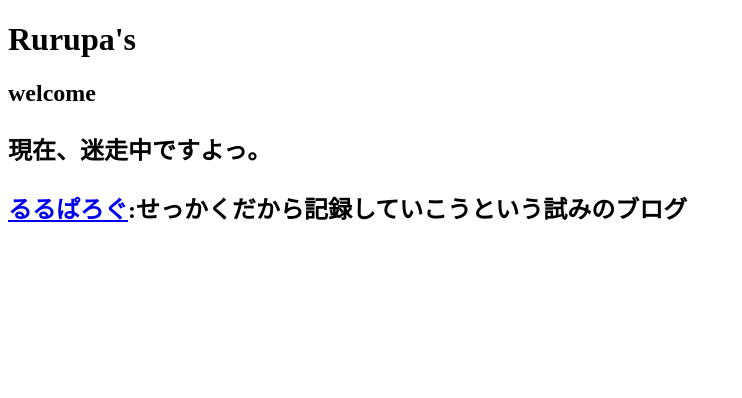
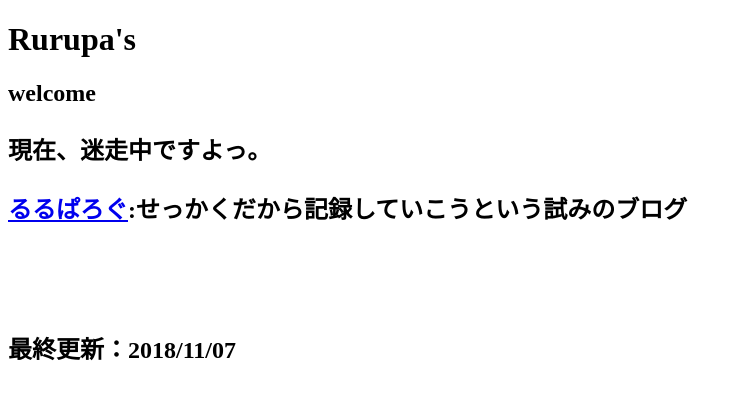
Before and after one commit to Rurupa/Rurupa.github.io, a plain HTML site: page index.html in a window 1280 px wide. Shown: the whole page, without its empty margins (0-742 px from the left). Drawn offline with Linux system fonts and the light colour scheme.

Commit message:
update20171107

```diff
--- a/index.html
+++ b/index.html
@@ -18,7 +18,10 @@
 
     </div>
   <footer>
-
+    <br>
+    <br>
+    <br>
+    <div>最終更新：2018/11/07</div>
   </footer>
 </body>
 </html>
```
